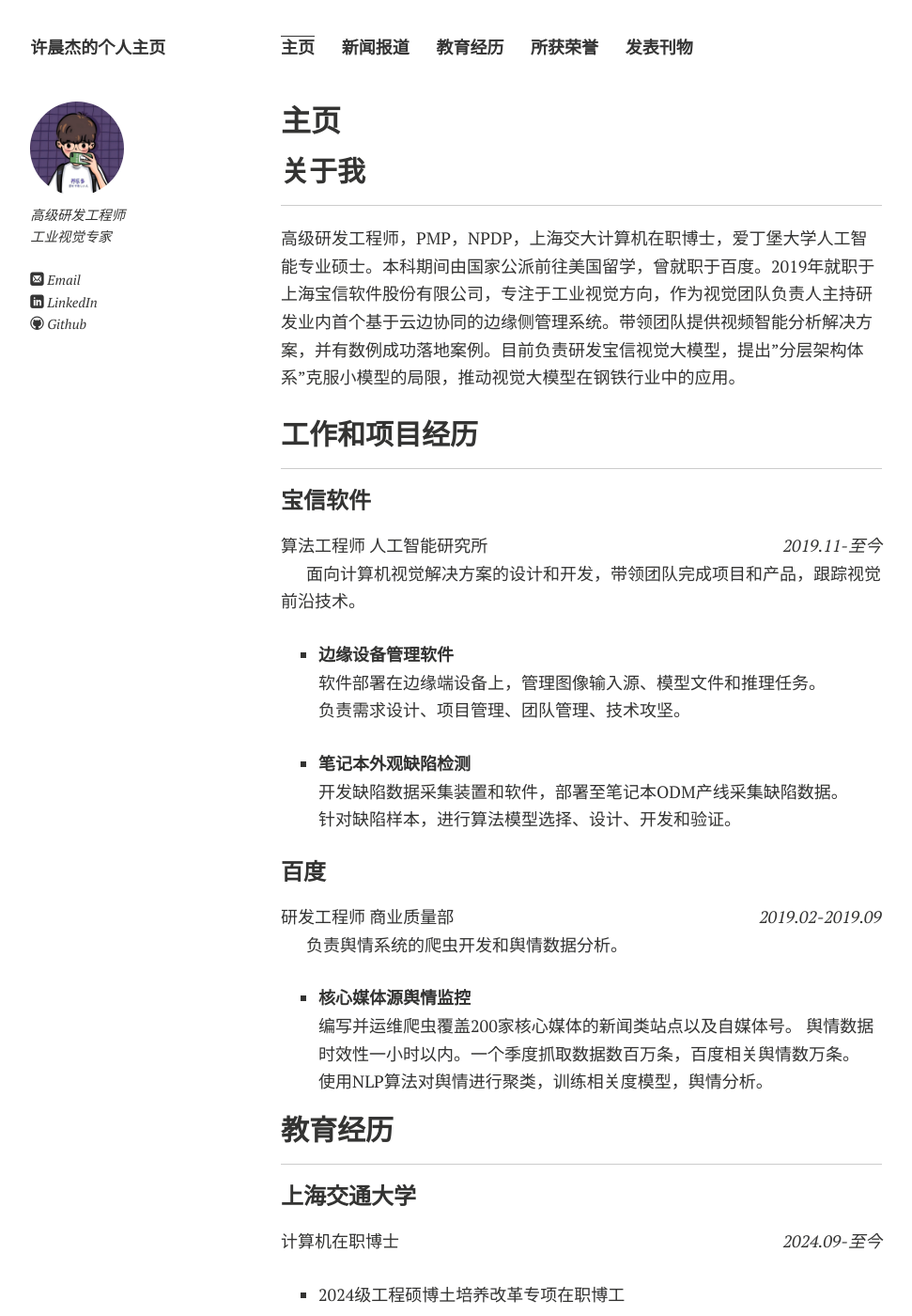
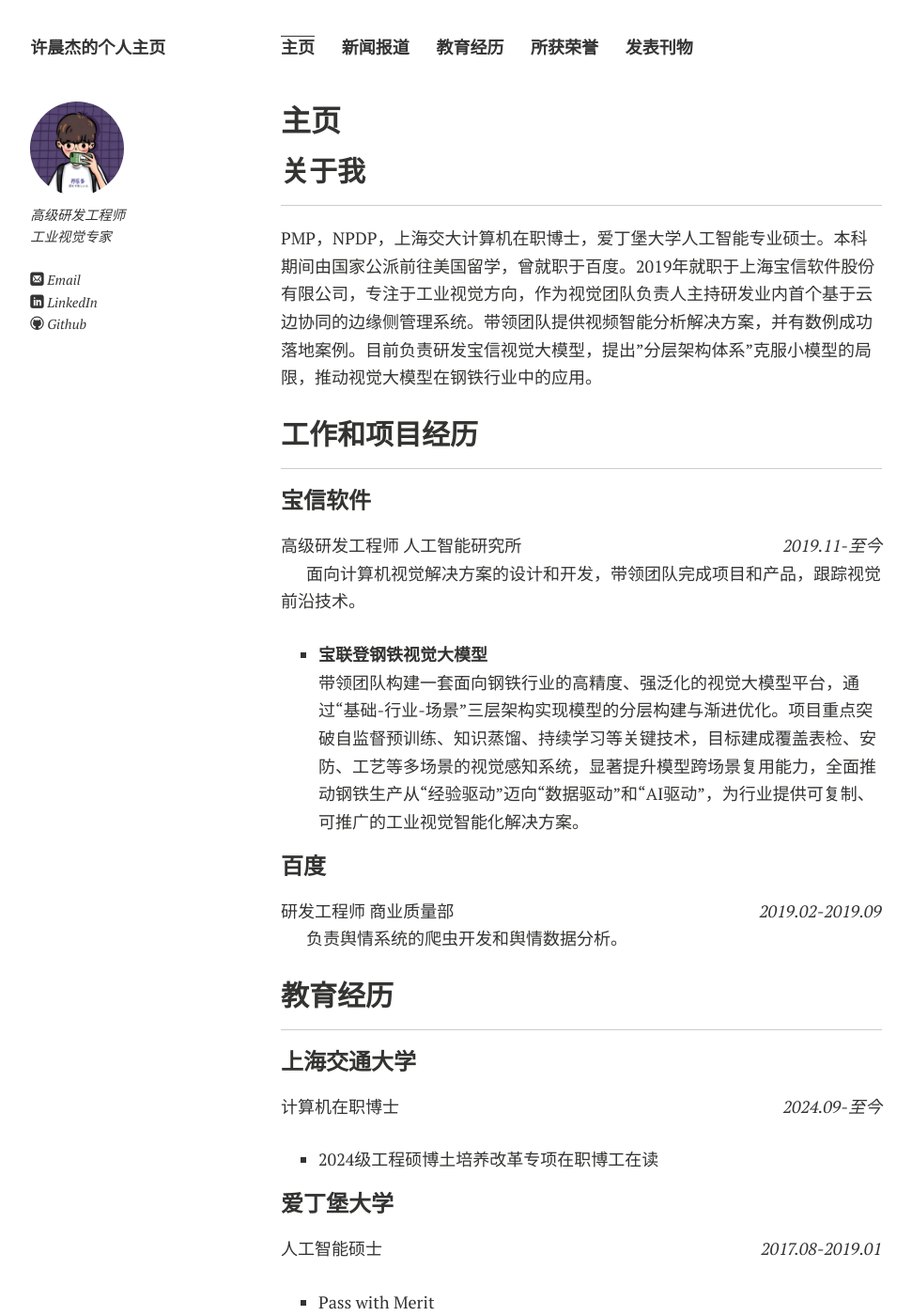
Before and after one commit to ChenjieXu/ChenjieXu.github.io, a Jekyll site: the page built from index.md, in a window 1280 px wide and 1400 px high. Shown: the whole window at 94% size, without its empty margins (21-992 px from the left). Built offline with Jekyll 4.4.1, drawn with Linux system fonts in a browser that asks for light colours; nearby versions of some CDN libraries; our own code applies the rules of GitHub Pages for plain Markdown files; some of the changed text lies outside the part shown.

Commit message:
Revise personal introduction and work experience details

```diff
--- a/index.md
+++ b/index.md
@@ -8,7 +8,7 @@ layout: page
 
 ___
 
-高级研发工程师，PMP，NPDP，上海交大计算机在职博士，爱丁堡大学人工智能专业硕士。本科期间由国家公派前往美国留学，曾就职于百度。2019年就职于上海宝信软件股份有限公司，专注于工业视觉方向，作为视觉团队负责人主持研发业内首个基于云边协同的边缘侧管理系统。带领团队提供视频智能分析解决方案，并有数例成功落地案例。目前负责研发宝信视觉大模型，提出"分层架构体系"克服小模型的局限，推动视觉大模型在钢铁行业中的应用。
+PMP，NPDP，上海交大计算机在职博士，爱丁堡大学人工智能专业硕士。本科期间由国家公派前往美国留学，曾就职于百度。2019年就职于上海宝信软件股份有限公司，专注于工业视觉方向，作为视觉团队负责人主持研发业内首个基于云边协同的边缘侧管理系统。带领团队提供视频智能分析解决方案，并有数例成功落地案例。目前负责研发宝信视觉大模型，提出"分层架构体系"克服小模型的局限，推动视觉大模型在钢铁行业中的应用。
 
 ## 工作和项目经历
 
@@ -16,17 +16,14 @@ ___
 
 ### **宝信软件**
 
-算法工程师 人工智能研究所 <span style="float:right;font-style: oblique;">2019.11-至今</span>
+高级研发工程师 人工智能研究所 <span style="float:right;font-style: oblique;">2019.11-至今</span>
 
 面向计算机视觉解决方案的设计和开发，带领团队完成项目和产品，跟踪视觉前沿技术。
 
-- **边缘设备管理软件**
-  软件部署在边缘端设备上，管理图像输入源、模型文件和推理任务。
-  负责需求设计、项目管理、团队管理、技术攻坚。
+- **宝联登钢铁视觉大模型**
+  带领团队构建一套面向钢铁行业的高精度、强泛化的视觉大模型平台，通过“基础-行业-场景”三层架构实现模型的分层构建与渐进优化。项目重点突破自监督预训练、知识蒸馏、持续学习等关键技术，目标建成覆盖表检、安防、工艺等多场景的视觉感知系统，显著提升模型跨场景复用能力，全面推动钢铁生产从“经验驱动”迈向“数据驱动”和“AI驱动”，为行业提供可复制、可推广的工业视觉智能化解决方案。
 
-- **笔记本外观缺陷检测**
-  开发缺陷数据采集装置和软件，部署至笔记本ODM产线采集缺陷数据。
-  针对缺陷样本，进行算法模型选择、设计、开发和验证。
+
 
 ### **百度**
 
@@ -34,9 +31,6 @@ ___
 
 负责舆情系统的爬虫开发和舆情数据分析。
 
-- **核心媒体源舆情监控**
-  编写并运维爬虫覆盖200家核心媒体的新闻类站点以及自媒体号。 舆情数据时效性一小时以内。一个季度抓取数据数百万条，百度相关舆情数万条。
-  使用NLP算法对舆情进行聚类，训练相关度模型，舆情分析。
 
 ## 教育经历
 
@@ -46,7 +40,7 @@ ___
 
 计算机在职博士 <span style="float:right;font-style: oblique;">2024.09-至今</span>
 
-- 2024级工程硕博土培养改革专项在职博工
+- 2024级工程硕博土培养改革专项在职博工在读
 
 ### **爱丁堡大学**
 
@@ -68,27 +62,16 @@ ___
 
 ### pyzxing [![Github Homepage](https://img.shields.io/badge/-Homepage-black?style=flat&logo=GitHub)](https://www.github.com/ChenjieXu/pyzxing)
 
+
+
+[![PyPI](https://img.shields.io/pypi/v/pyzxing)](https://pypi.org/project/pyzxing/)
+[![Conda-forge](https://img.shields.io/conda/v/conda-forge/pyzxing)](https://anaconda.org/conda-forge/pyzxing)
+![PyPI - Downloads](https://img.shields.io/pypi/dm/pyzxing)
+![GitHub Repo stars](https://img.shields.io/github/stars/chenjiexu/pyzxing)
+
 二维码识别库 [ZXing](https://github.com/zxing/zxing/) 的Python封装
 
-- [![GitHub Repo stars](https://img.shields.io/github/stars/ChenjieXu/pyzxing?style=social)](https://www.github.com/ChenjieXu/pyzxing)
-  有一定的关注用户，作者积极响应社区的问题
-- [![GitHub release (latest by date including pre-releases)](https://img.shields.io/github/v/release/chenjiexu/pyzxing?include_prereleases)](https://github.com/ChenjieXu/pyzxing/releases/latest)
-  使用GitHub Release进行版本发布
-- [![PyPI](https://img.shields.io/pypi/v/pyzxing)](https://pypi.org/project/pyzxing/)
-  打包上传至PyPI，可以通过pip安装
-- [![Conda-forge](https://img.shields.io/conda/vn/conda-forge/pyzxing)](https://anaconda.org/conda-forge/pyzxing)
-  上传到Anaconda的conda-forge频道，可以通过conda安装
-- [![Travis (.org)](https://img.shields.io/travis/ChenjieXu/pyzxing)](https://travis-ci.org/github/ChenjieXu/pyzxing)
-  使用Travis持续集成，单元测试代码覆盖率100%
-- [![Codacy grade](https://img.shields.io/codacy/grade/353f276d2073445aab7af3e32b0d503a)](https://www.codacy.com/manual/ChenjieXu/pyzxing)
-  使用Codacy审查和分析代码，代码质量为A
-- 良好的代码规范和编程习惯
-- 中英README文档
-- GitHub Action的Workflow自动部署至PyPI和Conda
-- JetBrain提供赞助
 
 ### 个人主页 [![Github Homepage](https://img.shields.io/badge/-Homepage-black?style=flat&logo=GitHub)](https://www.github.com/ChenjieXu/ChenjieXu.github.io)
 
-- 使用Markdown和CSS编写
-- 使用Jekyll编译并部署至GitHub Pages
-- 基于Minimal Mistakes主题，采用学术简历风格
+使用Jekyll编译并部署至GitHub Pages
```
Also changed, not shown: other parts of index.md (+2 -2 lines).
